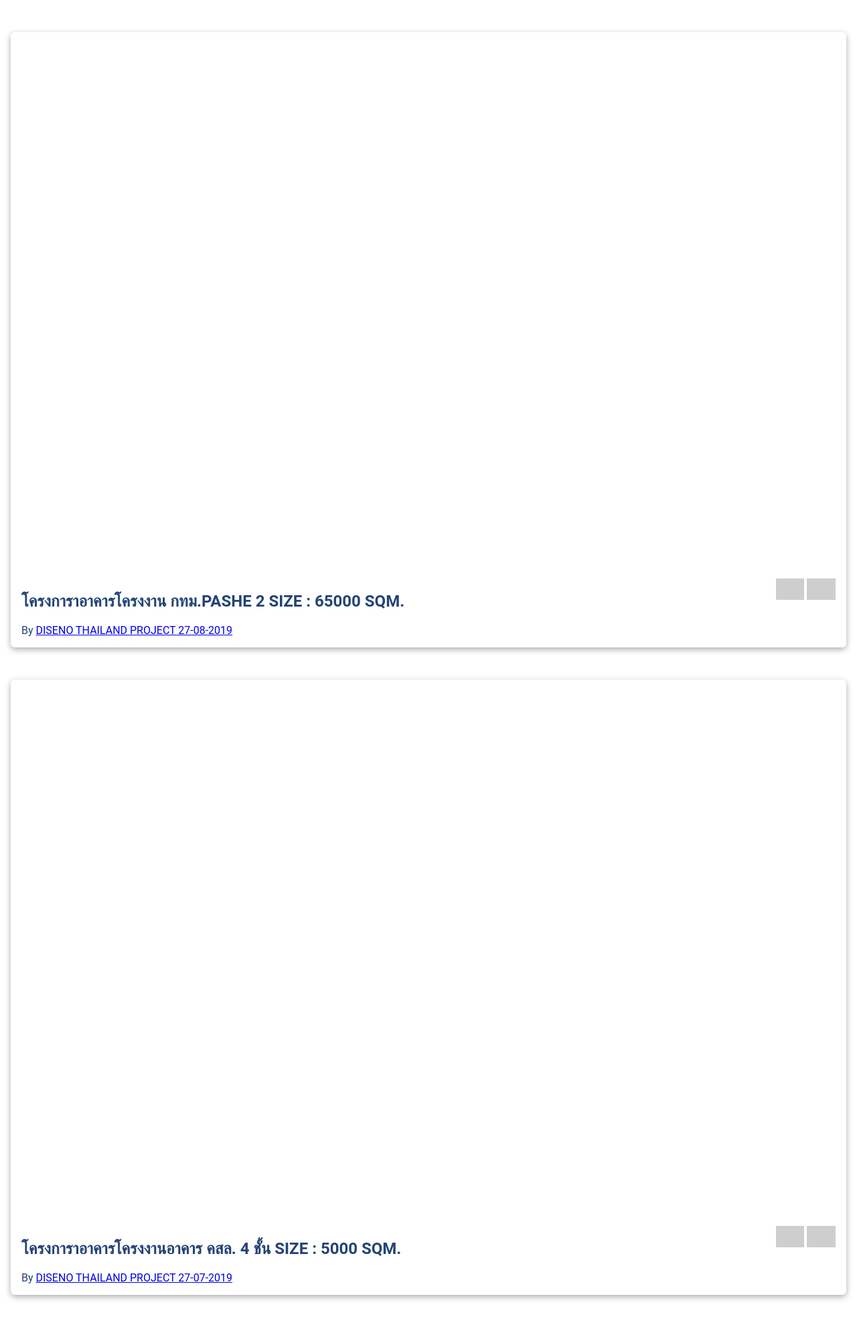
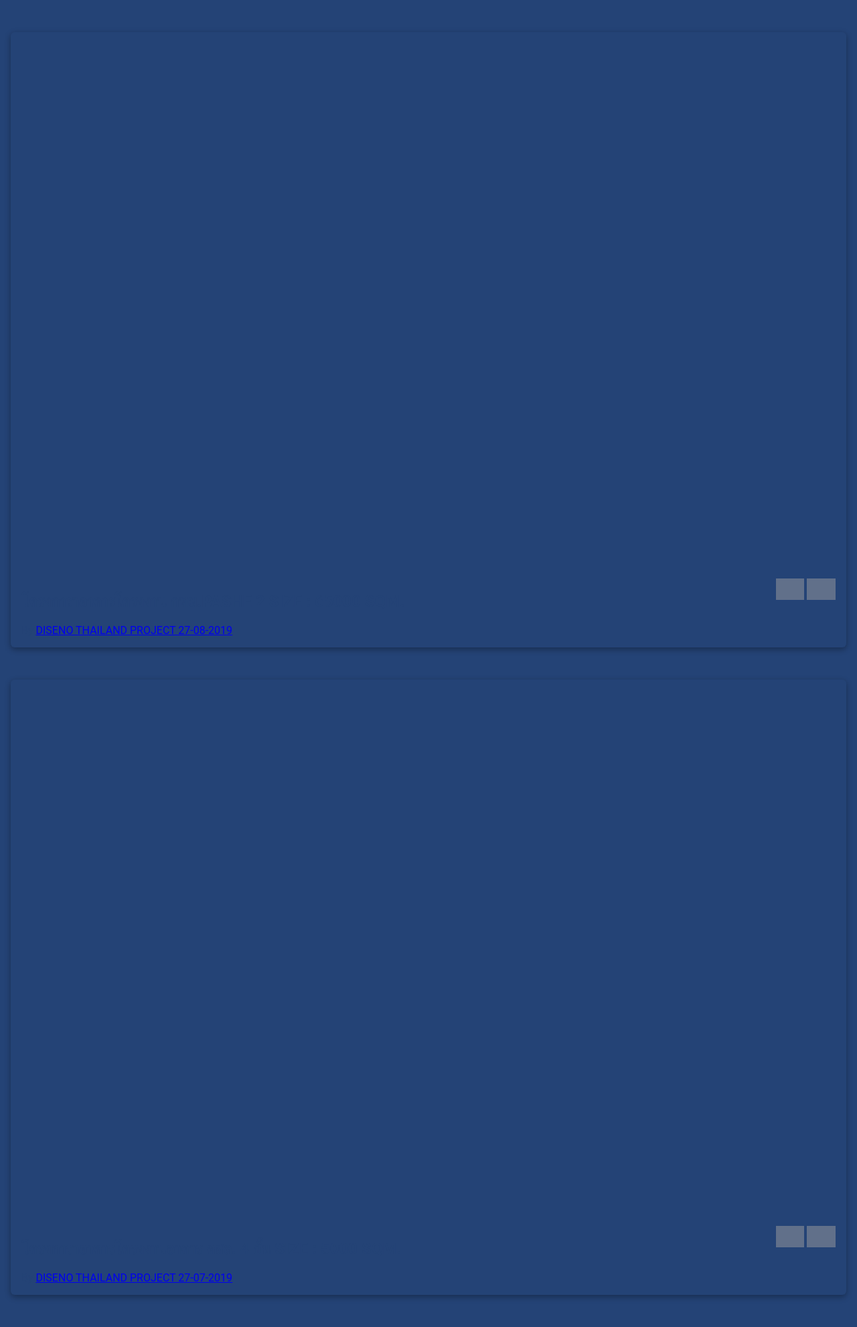
Before and after one commit to Puttipong1234/disenowebpage, a Flask app: page /model in a window 1280 px wide. Shown: the whole page at 67% size. Run offline with Flask 2, Linux system fonts and the light colour scheme; some libraries are stand-ins or nearby versions; grey boxes are pictures that could not be loaded.

Commit message:
"add bg"

```diff
--- a/templates/static/model.css
+++ b/templates/static/model.css
@@ -3,6 +3,7 @@ body {
     padding: 0;
     font-family: Google Sans, Noto, Roboto, Helvetica Neue, sans-serif;
     color: #244376;
+    background: #244376;
   }
 
 
```
